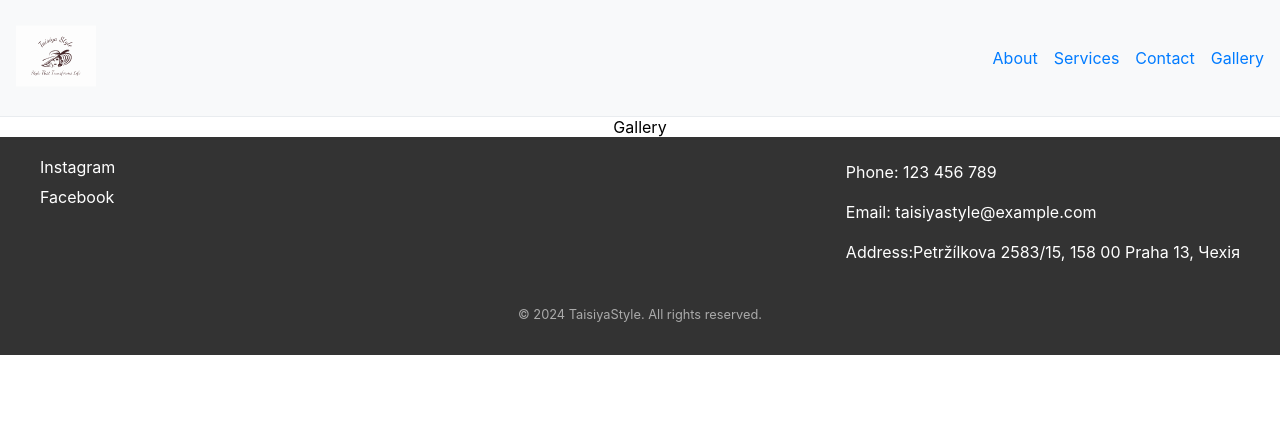
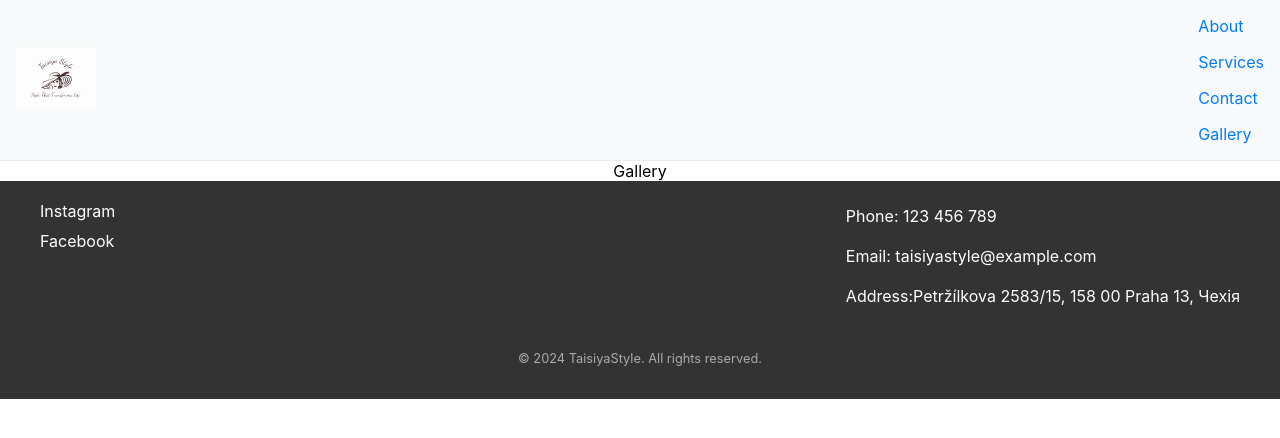
Before and after one commit to kuzmavasil74/taisiya-portfolio-frontend, a React (Create React App) app: page /gallery in a window 1280 px wide. Shown: the top 438 px of the page. Built offline with nearby package versions, Linux system fonts and the light colour scheme.

Commit message:
updateToggleMenu

```diff
--- a/src/components/Footer/Footer.module.css
+++ b/src/components/Footer/Footer.module.css
@@ -29,7 +29,7 @@
 }
 
 .social-media a:hover {
-  color: #f39c12; /* Оранжевий колір для підсвічування */
+  color: #f39c12;
   text-decoration: underline;
 }
 
@@ -50,7 +50,7 @@
 }
 
 .contact-info a:hover {
-  color: #f39c12; /* Оранжевий колір для підсвічування */
+  color: #f39c12;
   text-decoration: underline;
 }
 
--- a/src/components/Header/Header.module.css
+++ b/src/components/Header/Header.module.css
@@ -19,6 +19,7 @@
   cursor: pointer;
   padding: 10px;
   z-index: 1000;
+  margin-right: 30px;
 }
 
 .menuButton .bar {
@@ -30,13 +31,9 @@
   transition: 0.3s;
 }
 
-.nav {
+.nav ul {
   display: flex;
-  flex-direction: row;
-  gap: 1rem;
-}
-
-.nav ul {
+  flex-direction: column;
   list-style-type: none;
   padding: 0;
   margin: 0;
```
